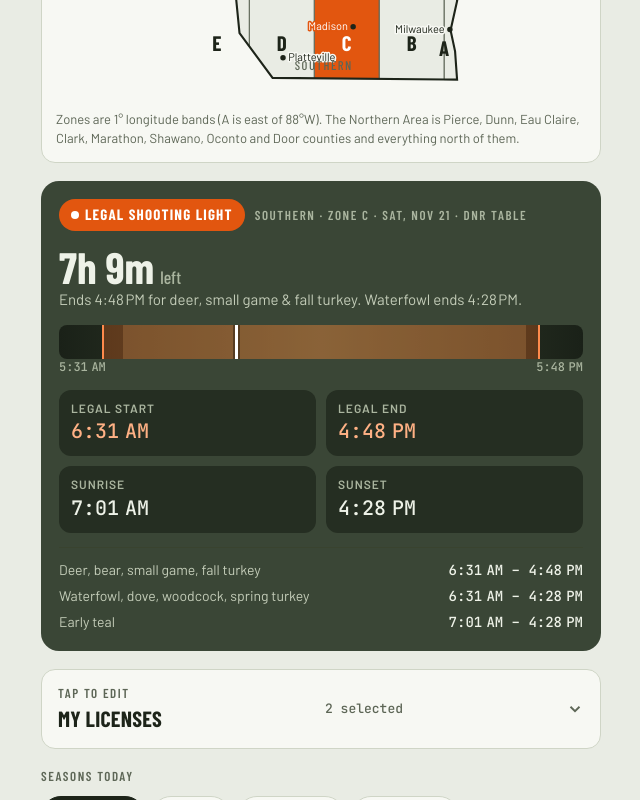
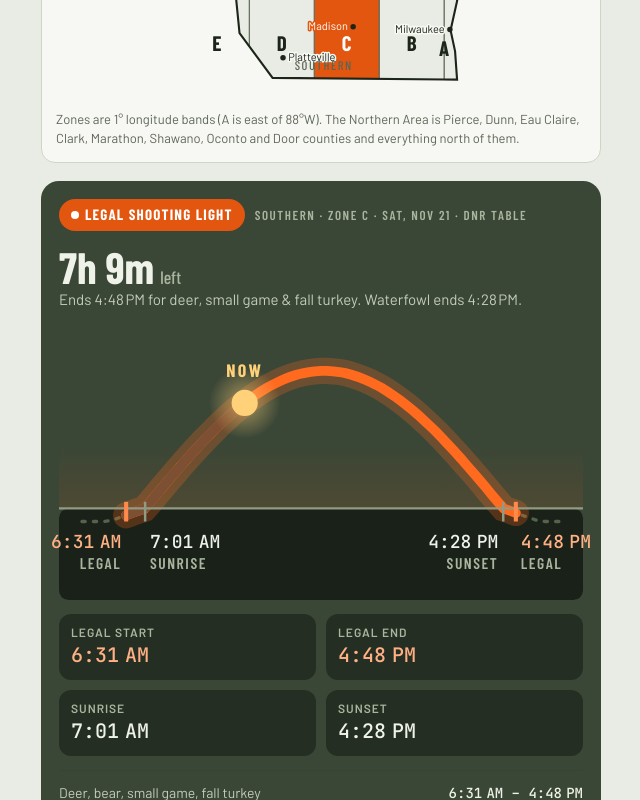
Before and after one commit to crentmeester/wi-shooting-light, a plain HTML site: page index.html in a window 1280 px wide. Shown: the part 567-1367 px from the top of the page, without its empty margins (319-959 px from the left). Drawn offline with nearby package versions, Linux system fonts and the light colour scheme.

Commit message:
Add sky dial showing the sun path and legal window
Co-Authored-By: Claude Opus 5.5 <noreply@anthropic.com>

```diff
--- a/index.html
+++ b/index.html
@@ -126,11 +126,23 @@ select, input[type=date], input[type=number] {
 .t .k { font-size: 12px; text-transform: uppercase; letter-spacing: .08em; color: #aab59f; font-weight: 600; }
 .t .v { font-family: var(--f-mono); font-size: 20px; }
 .t.legal .v { color: #ffb185; }
-.bar { position: relative; height: 34px; border-radius: 8px; background: linear-gradient(90deg, #1a2118, #39432f 50%, #1a2118); overflow: hidden; }
-.bar .win { position: absolute; top: 0; bottom: 0; background: rgba(255,106,31,.28); border-left: 2px solid #ff8a4c; border-right: 2px solid #ff8a4c; }
-.bar .sun { position: absolute; top: 0; bottom: 0; background: rgba(255,226,150,.18); }
-.bar .now { position: absolute; top: -2px; bottom: -2px; width: 3px; background: #fff; border-radius: 2px; box-shadow: 0 0 0 2px rgba(0,0,0,.35); }
-.barlab { display: flex; justify-content: space-between; font-size: 12px; color: #aab59f; font-family: var(--f-mono); }
+/* Sky dial: the sun's path from sunrise to sunset, legal window in blaze orange */
+.dial { width: 100%; height: auto; display: block; overflow: visible; }
+.dial .path { fill: none; stroke: #55624d; stroke-width: 2; stroke-dasharray: 2 5; stroke-linecap: round; }
+.dial .legal { fill: none; stroke: #ff6a1f; stroke-width: 6; stroke-linecap: round; }
+.dial .legalglow { fill: none; stroke: rgba(255,106,31,.25); stroke-width: 16; stroke-linecap: round; }
+.dial .done { fill: none; stroke: #7d4f33; stroke-width: 6; stroke-linecap: round; }
+.dial .horizon { stroke: #8f9b84; stroke-width: 1.5; }
+.dial .ground { fill: #1a2118; }
+.dial .tick { stroke: #8f9b84; stroke-width: 1.5; }
+.dial .tick.lg { stroke: #ff8a4c; stroke-width: 2.5; }
+.dial .tv { font-family: var(--f-mono); font-size: 11px; fill: #eef2e8; }
+.dial .tv.lg { fill: #ffb185; }
+.dial .tc { font-family: var(--f-display); font-size: 9.5px; letter-spacing: .1em; fill: #aab59f; font-weight: 600; }
+.dial .sunball { fill: #ffd27a; }
+.dial .sunball.down { fill: #8a7a5c; }
+.dial .sunhalo { fill: url(#sunGlow); }
+.dial .nowtxt { font-family: var(--f-display); font-size: 11px; letter-spacing: .12em; font-weight: 700; fill: #ffd27a; }
 .rules { display: flex; flex-direction: column; gap: 6px; border-top: 1px solid #39432f; padding-top: 12px; }
 .rule { display: flex; justify-content: space-between; gap: 12px; font-size: 14px; }
 .rule span:first-child { color: #c4cdb9; min-width: 0; }
@@ -220,8 +232,7 @@ footer a { color: inherit; }
       <div class="sub" id="bigSub"></div>
     </div>
     <div>
-      <div class="bar" id="bar"><div class="sun" id="barSun"></div><div class="win" id="barWin"></div><div class="now" id="barNow"></div></div>
-      <div class="barlab"><span id="barL"></span><span id="barR"></span></div>
+      <svg class="dial" id="dial" viewBox="0 0 320 168" role="img" aria-label="Sun path with the legal shooting window"></svg>
     </div>
     <div class="times">
       <div class="t legal"><div class="k">Legal start</div><div class="v" id="tStart"></div></div>
@@ -644,12 +655,7 @@ footer a { color: inherit; }
       $("bigSub").textContent = `${t(win.start)} to ${t(win.end)} for deer, small game & fall turkey.`;
     }
 
-    // bar from 1h before start to 1h after end
-    const a = win.start - 3600000, b = win.end + 3600000, span = b - a, pct = x => ((x - a) / span * 100).toFixed(2) + "%";
-    const bw = $("barWin"); bw.style.left = pct(win.start); bw.style.width = ((win.end - win.start) / span * 100).toFixed(2) + "%";
-    const bs = $("barSun"); bs.style.left = pct(sun.rise); bs.style.width = ((sun.set - sun.rise) / span * 100).toFixed(2) + "%";
-    const bn = $("barNow"); bn.hidden = !(live && now > a && now < b); if (!bn.hidden) bn.style.left = pct(now);
-    $("barL").textContent = t(a); $("barR").textContent = t(b);
+    drawDial(win, sun, live ? now : null);
 
     const rows = [
       ["Deer, bear, small game, fall turkey", windowFor("std", ymd, sun)],
@@ -657,6 +663,50 @@ footer a { color: inherit; }
       ["Early teal", windowFor("teal", ymd, sun)]
     ];
     $("rules").innerHTML = rows.map(([k, w]) => `<div class="rule"><span>${k}</span><span>${t(w.start)} – ${t(w.end)}</span></div>`).join("");
+  }
+
+  // Sky dial. x = time of day; y = a sine arc that crosses the horizon at sunrise and sunset,
+  // dipping below it in the twilight on either side.
+  function drawDial(win, sun, now) {
+    const W = 320, PAD = 14, HZ = 112, AMP = 84;
+    const a = win.start - 70 * MIN, b = win.end + 70 * MIN;
+    const X = tm => PAD + (tm - a) / (b - a) * (W - 2 * PAD);
+    const Yt = tm => {
+      const v = Math.sin(Math.PI * (tm - sun.rise) / (sun.set - sun.rise));
+      return v >= 0 ? HZ - AMP * v : HZ + Math.min(8, -v * AMP * 0.3); // shallow twilight dip, clear of the labels
+    };
+    const path = (t0, t1, n = 64) => {
+      let d = "";
+      for (let i = 0; i <= n; i++) { const tm = t0 + (t1 - t0) * i / n; d += (i ? "L" : "M") + X(tm).toFixed(1) + "," + Yt(tm).toFixed(1); }
+      return d;
+    };
+    const f = n => n.toFixed(1);
+    let h = `<defs><radialGradient id="sunGlow"><stop offset="0" stop-color="#ffd27a" stop-opacity=".55"/><stop offset="1" stop-color="#ffd27a" stop-opacity="0"/></radialGradient>
+      <linearGradient id="skyFade" x1="0" y1="0" x2="0" y2="1"><stop offset="0" stop-color="#ff6a1f" stop-opacity="0"/><stop offset="1" stop-color="#ff6a1f" stop-opacity=".10"/></linearGradient></defs>`;
+    h += `<rect x="0" y="${HZ - 40}" width="${W}" height="40" fill="url(#skyFade)"/>`;
+    h += `<rect class="ground" x="0" y="${HZ}" width="${W}" height="${168 - HZ}" rx="6"/>`;
+    h += `<path class="path" d="${path(a, b)}"/>`;
+    h += `<path class="legalglow" d="${path(win.start, win.end)}"/><path class="legal" d="${path(win.start, win.end)}"/>`;
+    if (now !== null && now > win.start) h += `<path class="done" d="${path(win.start, Math.min(now, win.end), 48)}"/>`;
+    h += `<line class="horizon" x1="0" y1="${HZ}" x2="${W}" y2="${HZ}"/>`;
+    // Ticks and labels: legal times outside, sun times inside, so neighbours never overlap.
+    const marks = [
+      [win.start, "LEGAL", "end", true], [sun.rise, "SUNRISE", "start", false],
+      [sun.set, "SUNSET", "end", false], [win.end, "LEGAL", "start", true]
+    ];
+    for (const [tm, cap, anc, lg] of marks) {
+      const x = X(tm), dx = anc === "end" ? -3 : 3;
+      h += `<line class="tick ${lg ? "lg" : ""}" x1="${f(x)}" y1="${HZ - 4}" x2="${f(x)}" y2="${HZ + 8}"/>`;
+      h += `<text class="tv ${lg ? "lg" : ""}" x="${f(x + dx)}" y="${HZ + 24}" text-anchor="${anc}">${t(tm)}</text>`;
+      h += `<text class="tc" x="${f(x + dx)}" y="${HZ + 37}" text-anchor="${anc}">${cap}</text>`;
+    }
+    if (now !== null && now >= a && now <= b) {
+      const x = X(now), y = Yt(now), up = now >= sun.rise && now <= sun.set;
+      h += `<circle class="sunhalo" cx="${f(x)}" cy="${f(y)}" r="22"/><circle class="sunball ${up ? "" : "down"}" cx="${f(x)}" cy="${f(y)}" r="8"/>`;
+      const ty = Math.max(12, y - 16);
+      h += `<text class="nowtxt" x="${f(Math.min(Math.max(x, 22), W - 22))}" y="${f(ty)}" text-anchor="middle">NOW</text>`;
+    }
+    $("dial").innerHTML = h;
   }
 
   function seasonState(s, ymd, eff) {
--- a/sw.js
+++ b/sw.js
@@ -1,6 +1,6 @@
 // Offline support: the app shell is cached on install. Pages load from the network when
 // online (so updates arrive) and fall back to the cache in the field with no signal.
-const CACHE = "wsl-63c70e782c";
+const CACHE = "wsl-7c02f1dc3b";
 const SHELL = ["./", "./index.html", "./manifest.webmanifest", "./icon-192.png", "./icon-512.png"];
 
 self.addEventListener("install", e => {
```
